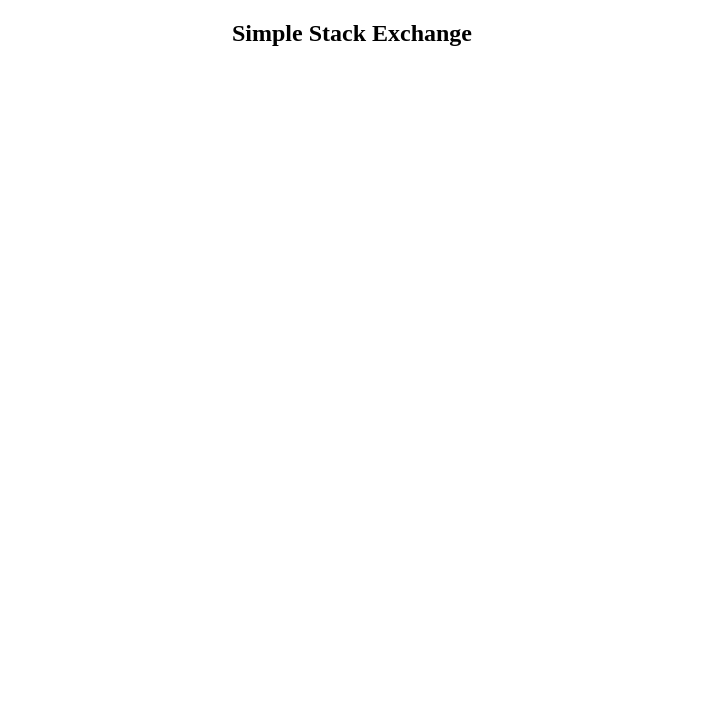
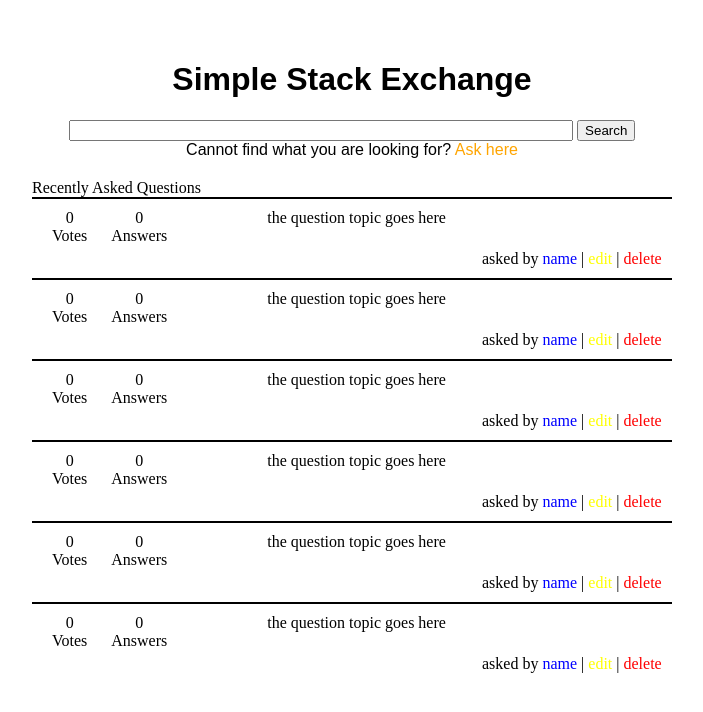
Before and after one commit to riswantoprabowo07/latihan-ralali, a plain HTML site: page index.html in a window 1280 px wide. Shown: the whole page, without its empty margins (288-991 px from the left). Drawn offline with Linux system fonts and the light colour scheme.

Commit message:
modul index

```diff
--- a/css/main.css
+++ b/css/main.css
@@ -1,3 +1,47 @@
+#container{
+    margin: 10px auto;
+    max-width: 50%;
+    background: #fff;
+    padding: 10px;
+}
+
 .center{
 	text-align : center;
+	padding: 10px;
+	padding-top: 20px;
+	font-family: sans-serif;
 }
+
+.head{
+	border-bottom: 2px solid;
+	padding-top: 10px;
+}
+
+.wrapper .list:last-child{
+	border-bottom: none;
+}
+
+.list{
+	border-bottom: 2px solid;
+	padding-top: 10px;
+	max-width: 100%;
+}
+
+.score{
+	display: inline-block;
+	padding-left: 20px;
+	padding-bottom: 5px;
+	text-align: center;
+}
+
+.list-item{
+	display: inline-block;
+	position: absolute;
+	padding-left: 100px;
+	text-align: center;
+}
+
+.action{
+	padding-left: 450px;
+	padding-bottom: 10px;
+}
--- a/index.html
+++ b/index.html
@@ -1,12 +1,56 @@
 <!DOCTYPE html>
 <html>
-<head>
-	<title>Latihan-Ralali</title>
-	<link rel="stylesheet" type="text/css" href="css/main.css">
-</head>
-	<body>
-		<div>
-			<h2 class="center">Simple Stack Exchange</h2>
+	<head>
+		<meta charset="utf-8" />
+		<title>Latihan-Ralali</title>
+		<link rel="stylesheet" type="text/css" href="css/main.css">
+	</head>
+	<body id="container">
+		<header class="center">
+			<h1 style="font-family: sans-serif;">Simple Stack Exchange</h1>
+			<input type="text" name="" style="width:80%;">
+			<input type="submit" name="" value="Search">
+			<span><br/></span>
+			<span>Cannot find what you are looking for? <a style="color:orange;">Ask here</a></span>
+		</header>
+		<div class="wrapper">
+			<div class="head">Recently Asked Questions</div>
+			<div class="list">
+				<div class="score">0 <br/> Votes</div>
+				<div class="score">0 <br/> Answers</div>
+				<div class="list-item">the question topic goes here</div>
+				<div class="action">asked by <a style="color:blue;">name</a> | <a style="color:yellow;">edit</a> | <a style="color:red;">delete</a></div>
+			</div>
+			<div class="list">
+				<div class="score">0 <br/> Votes</div>
+				<div class="score">0 <br/> Answers</div>
+				<div class="list-item">the question topic goes here</div>
+				<div class="action">asked by <a style="color:blue;">name</a> | <a style="color:yellow;">edit</a> | <a style="color:red;">delete</a></div>
+			</div>
+			<div class="list">
+				<div class="score">0 <br/> Votes</div>
+				<div class="score">0 <br/> Answers</div>
+				<div class="list-item">the question topic goes here</div>
+				<div class="action">asked by <a style="color:blue;">name</a> | <a style="color:yellow;">edit</a> | <a style="color:red;">delete</a></div>
+			</div>
+			<div class="list">
+				<div class="score">0 <br/> Votes</div>
+				<div class="score">0 <br/> Answers</div>
+				<div class="list-item">the question topic goes here</div>
+				<div class="action">asked by <a style="color:blue;">name</a> | <a style="color:yellow;">edit</a> | <a style="color:red;">delete</a></div>
+			</div>
+			<div class="list">
+				<div class="score">0 <br/> Votes</div>
+				<div class="score">0 <br/> Answers</div>
+				<div class="list-item">the question topic goes here</div>
+				<div class="action">asked by <a style="color:blue;">name</a> | <a style="color:yellow;">edit</a> | <a style="color:red;">delete</a></div>
+			</div>
+			<div class="list">
+				<div class="score">0 <br/> Votes</div>
+				<div class="score">0 <br/> Answers</div>
+				<div class="list-item">the question topic goes here</div>
+				<div class="action">asked by <a style="color:blue;">name</a> | <a style="color:yellow;">edit</a> | <a style="color:red;">delete</a></div>
+			</div>
 		</div>
 	</body>
 </html>
```
Also changed, not shown: detail.html (added, +14 -0 lines).
